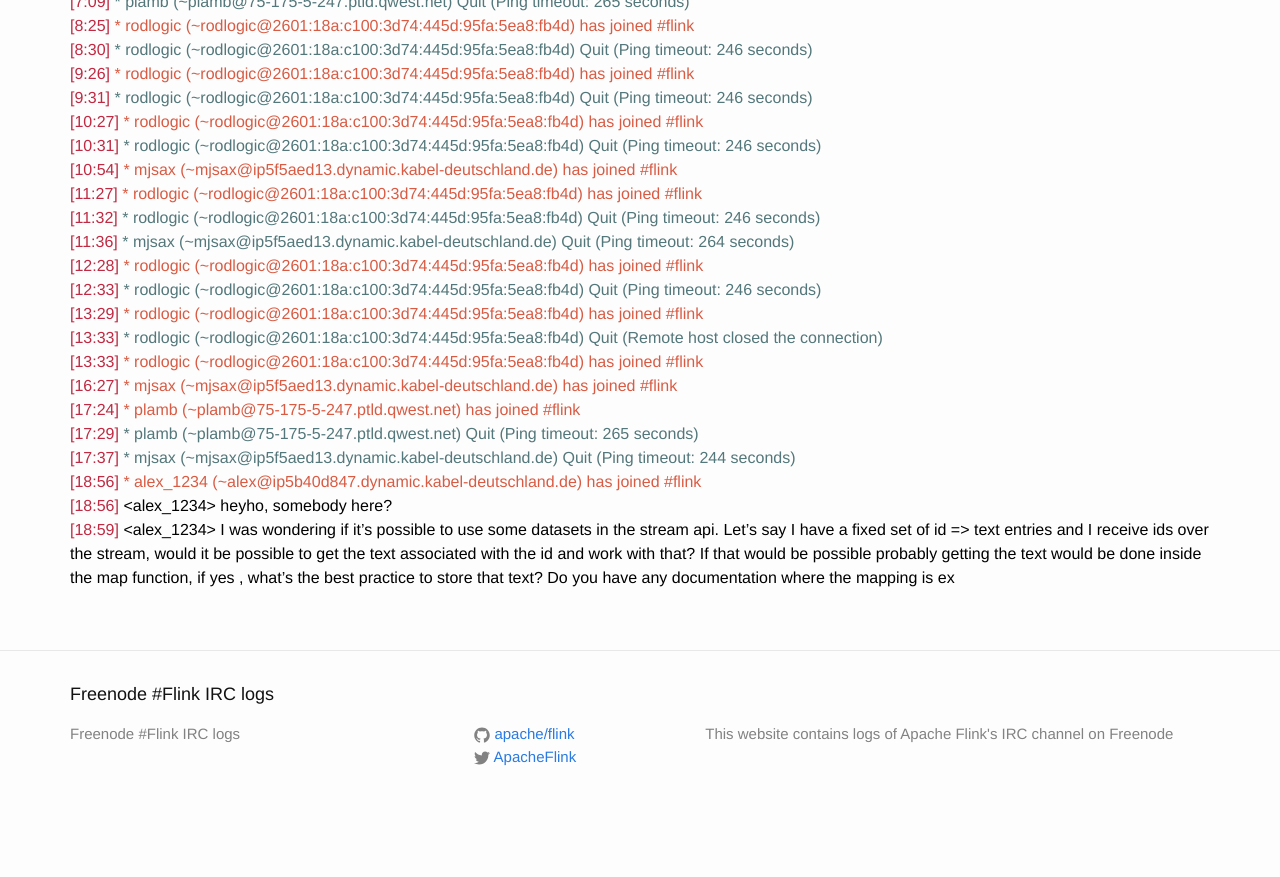
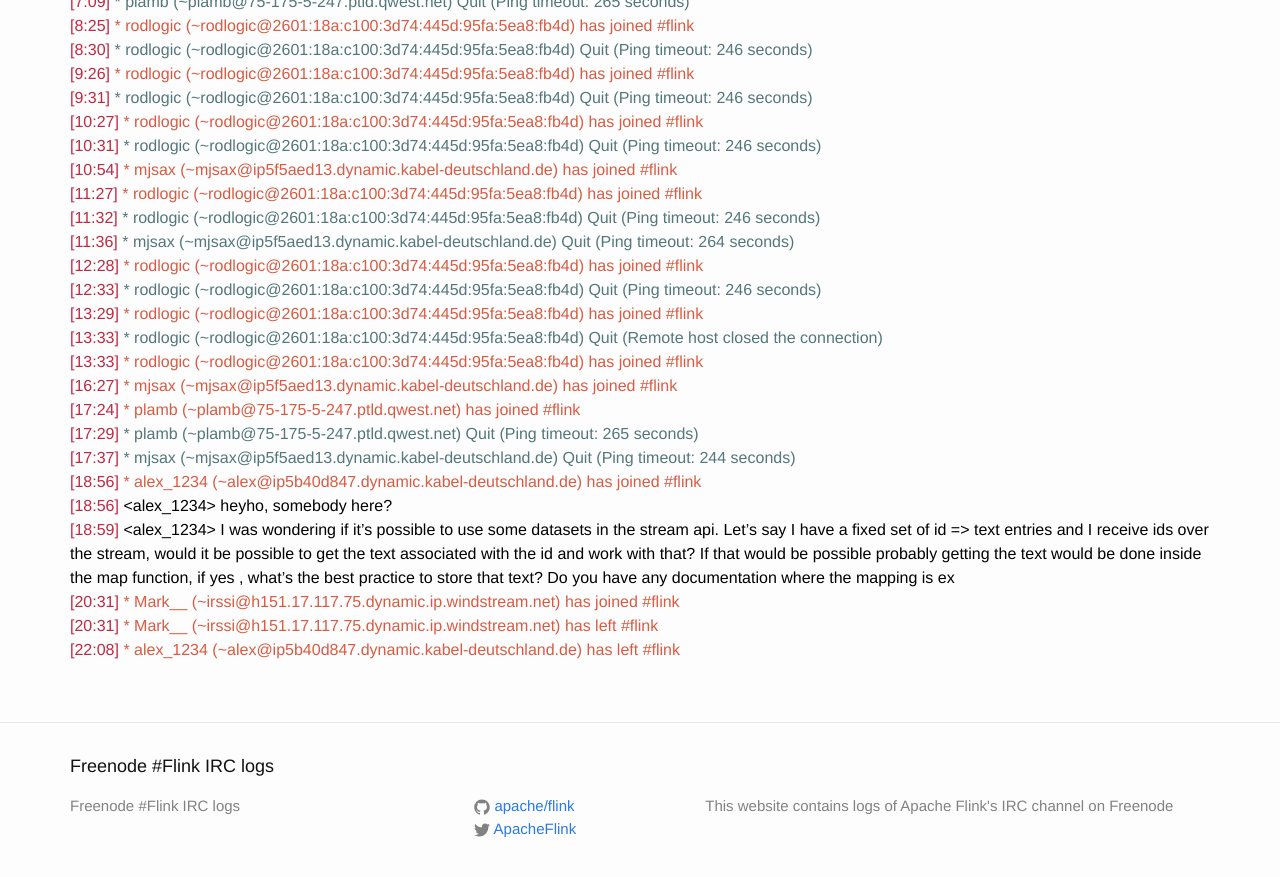
Before and after one commit to flink-irc-logs/flink-irc-logs.github.io, a Jekyll site: the page built from _posts/2015-10-25-logs.markdown, in a window 1280 px wide and 900 px high, scrolled down 618 px. Shown: the top 877 px of the window. Built offline with Jekyll 4.4.1, drawn with Linux system fonts in a browser that asks for light colours; before the commit the page ends 1446 px from its top, so only the background shows below that.

Commit message:
Update of the logs on Sun Oct 25 22:29:10 CET 2015

```diff
--- a/_posts/2015-10-25-logs.markdown
+++ b/_posts/2015-10-25-logs.markdown
@@ -44,3 +44,6 @@
 <span class="irc-date">[18:56]</span> <span class="irc-green">* alex_1234 (~alex@ip5b40d847.dynamic.kabel-deutschland.de) has joined #flink</span><br />
 <span class="irc-date">[18:56]</span> <span class="irc-black">&lt;alex_1234&gt; heyho, somebody here?</span><br />
 <span class="irc-date">[18:59]</span> <span class="irc-black">&lt;alex_1234&gt; I was wondering if it's possible to use some datasets in the stream api. Let's say I have a fixed set of id =&gt; text entries and I receive ids over the stream, would it be possible to get the text associated with the id and work with that? If that would be possible probably getting the text would be done inside the map function, if yes , what's the best practice to store that text? Do you have any documentation where the mapping is ex</span><br />
+<span class="irc-date">[20:31]</span> <span class="irc-green">* Mark__ (~irssi@h151.17.117.75.dynamic.ip.windstream.net) has joined #flink</span><br />
+<span class="irc-date">[20:31]</span> <span class="irc-green">* Mark__ (~irssi@h151.17.117.75.dynamic.ip.windstream.net) has left #flink</span><br />
+<span class="irc-date">[22:08]</span> <span class="irc-green">* alex_1234 (~alex@ip5b40d847.dynamic.kabel-deutschland.de) has left #flink</span><br />
```
